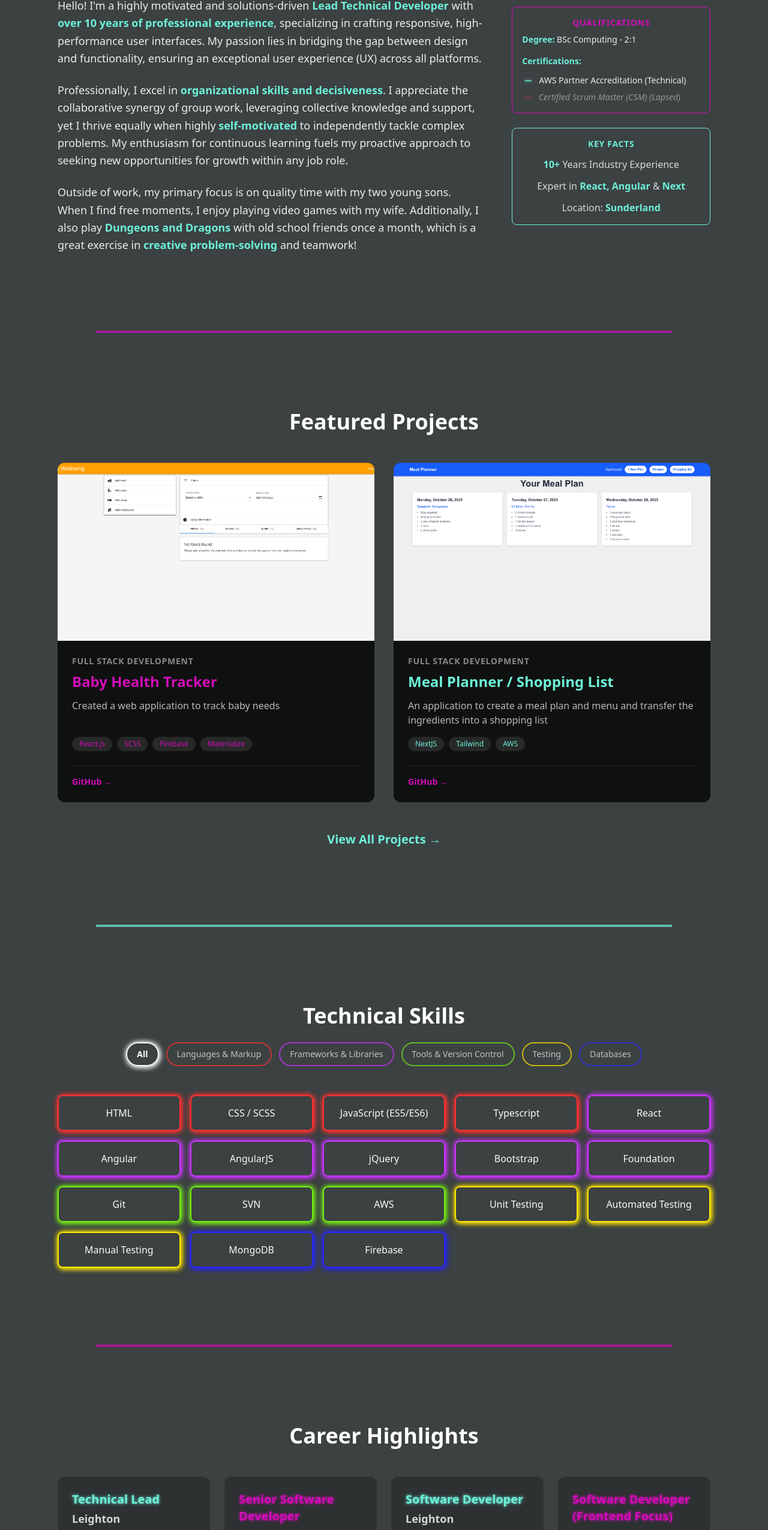
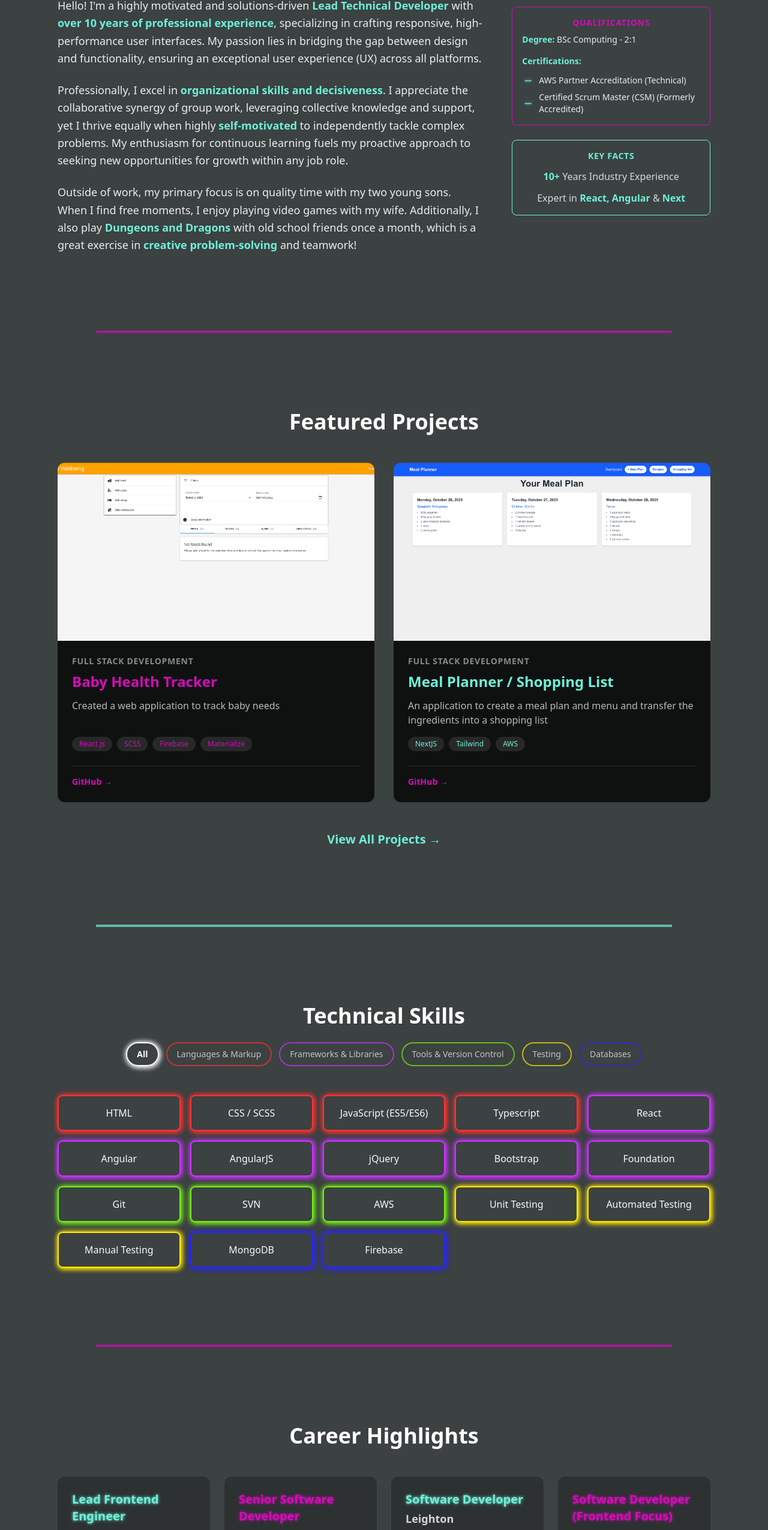
Before and after one commit to joshhallan/portfolio2025, a Next.js app: page / in a window 1280 px wide. Shown: the part 767-3317 px from the top of the page at 60% size. Built offline with nearby package versions, Linux system fonts and the light colour scheme.

Commit message:
Updated certifications

```diff
--- a/src/components/HomePage/About/About.tsx
+++ b/src/components/HomePage/About/About.tsx
@@ -86,7 +86,20 @@ export default function About() {
                   AWS Partner Accreditation (Technical)
                 </div>
 
-                <div className="flex items-center opacity-50 italic">
+                <div className="flex items-center">
+                  <span
+                    className="inline-block px-1 mr-2 text-xs font-bold"
+                    style={{
+                      color: "var(--neon-blue)",
+                      textShadow: "0 0 5px var(--neon-blue)",
+                    }}
+                  >
+                    —
+                  </span>
+                  Certified Scrum Master (CSM) (Formerly Accredited)
+                </div>
+
+                {/* <div className="flex items-center opacity-50 italic">
                   <span
                     className="inline-block px-1 mr-2 text-xs font-bold"
                     style={{
@@ -97,7 +110,7 @@ export default function About() {
                     —
                   </span>
                   Certified Scrum Master (CSM) (Lapsed)
-                </div>
+                </div> */}
               </div>
             </div>
           </div>
@@ -122,9 +135,9 @@ export default function About() {
               Expert in <span style={neonAccentStyle}>React, Angular</span> &{" "}
               <span style={neonAccentStyle}>Next</span>
             </p>
-            <p className="text-white/80">
+            {/* <p className="text-white/80">
               Location: <span style={neonAccentStyle}>Sunderland</span>
-            </p>
+            </p> */}
           </div>
         </div>
       </div>
--- a/src/data/experience.ts
+++ b/src/data/experience.ts
@@ -6,7 +6,7 @@
 export const EXPERIENCE_DATA = [
   {
     id: 1,
-    title: "Technical Lead",
+    title: "Lead Frontend Engineer",
     company: "Leighton",
     duration: "Apr 2023 - Present",
     location: "Newcastle, UK",
```
